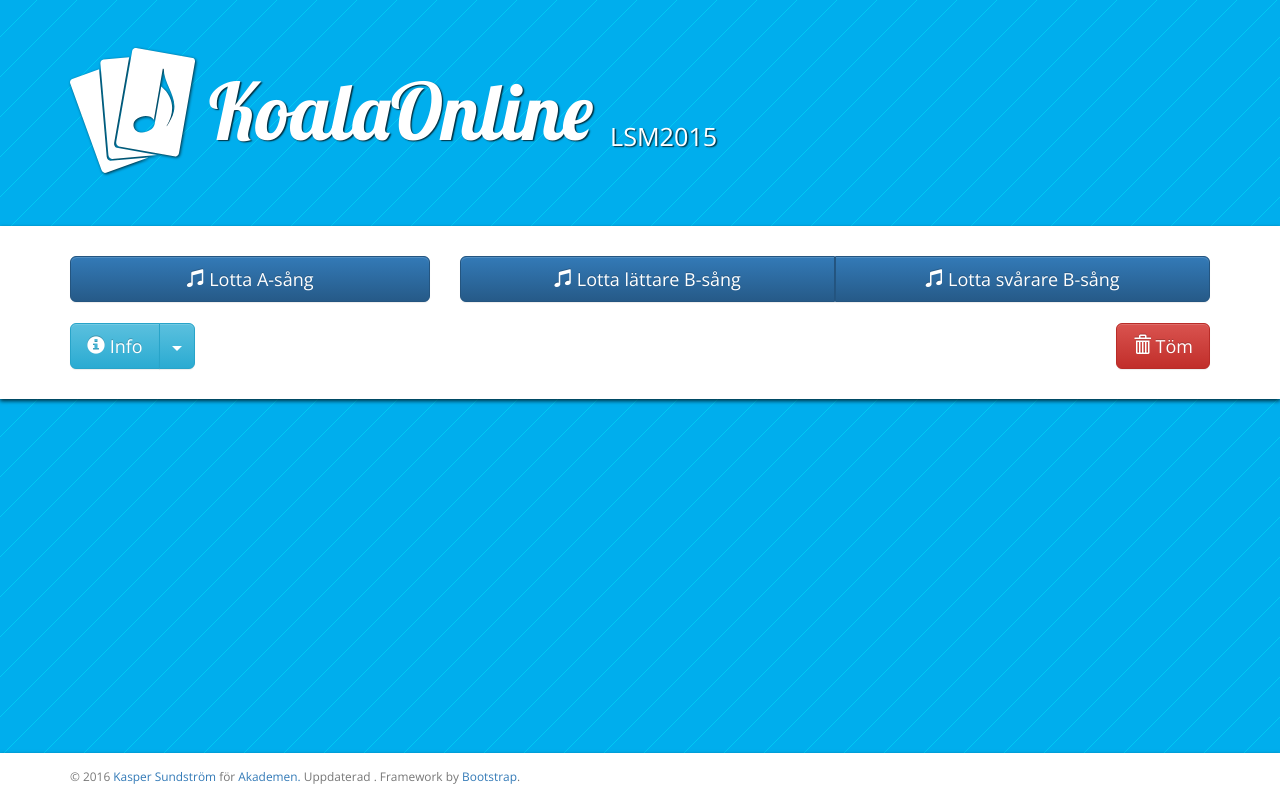
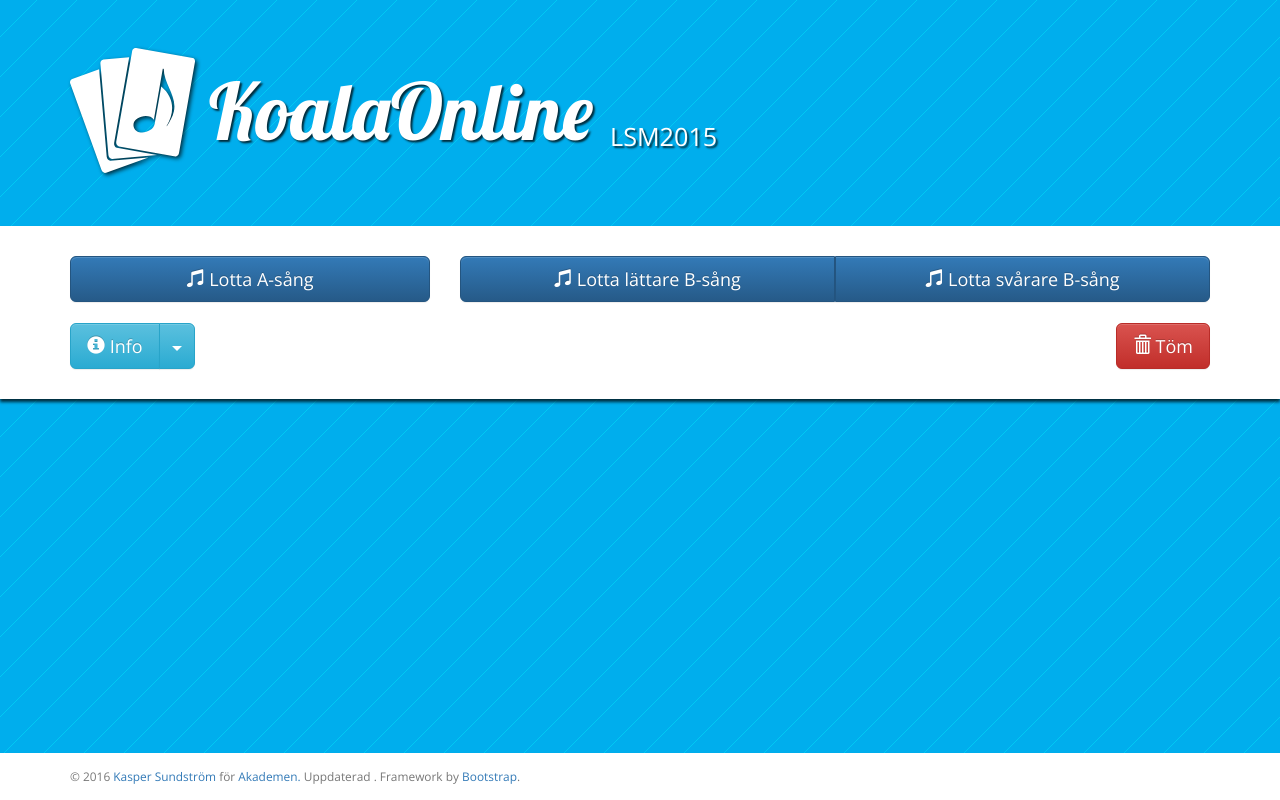
Before and after one commit to KSundstrom/koala-online, a PHP site: page / in a window 1280 px wide. Run offline with PHP 8.4, Linux system fonts and the light colour scheme; some libraries are stand-ins or nearby versions.

Commit message:
LocaleTimeString improvements and shadow cleanups

```diff
--- a/css/main.css
+++ b/css/main.css
@@ -38,16 +38,16 @@ body {
 .jumbotron {
   background-color: transparent;
   color: white;
-  text-shadow: 0.1em 0.1em 0.1em #333;
-  text-shadow: 0.1em 0.1em 0.1em rgba(0, 0, 0, 0.75);
+  text-shadow: 2px 2px 2px #333;
+  text-shadow: 2px 2px 2px rgba(0, 0, 0, 0.75);
   margin: auto;
 }
 
-#logowrap {
+#logowrapper {
   width: 125px;
   height: auto;
-  -webkit-filter: drop-shadow(0.1em 0.1em 0.1em rgba(0, 0, 0, 0.75));
-  filter: drop-shadow(0.1em 0.1em 0.1em rgba(0, 0, 0, 0.75));
+  -webkit-filter: drop-shadow(2px 2px 2px rgba(0, 0, 0, 0.75));
+  filter: drop-shadow(2px 2px 2px rgba(0, 0, 0, 0.75));
   margin: 0 1em 0 0;
 }
 
@@ -68,7 +68,7 @@ svg|path#bottomcard:hover {
 }
 
 @media print {
-  #logowrap {
+  #logowrapper {
     max-width: 72pt;
     -webkit-filter: none;
     filter: none;
@@ -78,7 +78,7 @@ svg|path#bottomcard:hover {
   }
 }
 
-#namewrap {
+#brandwrapper {
   font-family: 'Lobster', 'Helvetica Neue', Helvetica, Arial, sans-serif;
   font-size: 1.25em;
 }
@@ -88,10 +88,13 @@ h1 .small {
   font-size: 0.4em;
 }
 
+.box {
+  background-color: white;
+  box-shadow: 0 3px 3px #333;
+  box-shadow: 0 3px 3px rgba(0, 0, 0, 0.75);
+}
+
 main {
-  background-color: white;
-  box-shadow: 0 0.2rem 0.4rem #333;
-  box-shadow: 0 0.2rem 0.4rem rgba(0, 0, 0, 0.75);
   padding: 30px 0 10px;
   margin-bottom: 45px;
 }
@@ -105,9 +108,6 @@ main {
 }
 
 footer {
-  background-color: white;
-  box-shadow: 0 0.2rem 0.4rem #333;
-  box-shadow: 0 0.2rem 0.4rem rgba(0, 0, 0, 0.75);
   position: absolute;
   bottom: 0;
   width: 100%;
--- a/index.html
+++ b/index.html
@@ -22,14 +22,13 @@
     <link rel="author" type="text/plain" hreflang="en-GB" href="./humans.txt"/>
     <link rel="license" type="text/plain" hreflang="en-GB" href="./LICENSE.txt"/>
     <link rel="help" type="text/markdown" hreflang="sv-FI" href="./README.md"/>
-    <link rel="manifest" type="application/manifest+json" href="./manifest.webmanifest?v=QE55YdJ9dR"/>
+    <link rel="manifest" type="application/manifest+json" href="./manifest.webmanifest"/>
 
     <!-- Icons -->
     <link rel="apple-touch-icon" sizes="180x180" href="./icon/apple-touch-icon.png?v=QE55YdJ9dR"/>
     <link rel="icon" type="image/png" href="./icon/favicon-32x32.png?v=QE55YdJ9dR" sizes="32x32"/>
     <link rel="icon" type="image/png" href="./icon/favicon-16x16.png?v=QE55YdJ9dR" sizes="16x16"/>
     <link rel="mask-icon" href="./icon/safari-pinned-tab.svg?v=QE55YdJ9dR"/>
-    <link rel="shortcut icon" href="./favicon.ico?v=QE55YdJ9dR"/>
 
     <!-- Bootstrap 3.3.7 CSS -->
     <link rel="stylesheet" type="text/css" href="https://maxcdn.bootstrapcdn.com/bootstrap/3.3.7/css/bootstrap.min.css" integrity="sha384-BVYiiSIFeK1dGmJRAkycuHAHRg32OmUcww7on3RYdg4Va+PmSTsz/K68vbdEjh4u" crossorigin="anonymous"/>
@@ -67,7 +66,7 @@
     <!-- HEADER -->
     <header class="jumbotron">
       <div class="container">
-        <div id="logowrap" class="pull-left">
+        <div id="logowrapper" class="pull-left">
           <svg xmlns="http://www.w3.org/2000/svg" xmlns:xlink="http://www.w3.org/1999/xlink" version="1.1" viewBox="0 0 384 384">
             <title>Logotyp</title>
             <g id="cards">
@@ -78,7 +77,7 @@
           </svg>
         </div>
         <h1>
-          <span id="namewrap" title="Kind-of-a-Lottery App" lang="en" xml:lang="en">
+          <span id="brandwrapper" title="Kind-of-a-Lottery App" lang="en" xml:lang="en">
              <span property="name">Koala</span><wbr/>Online
              <meta property="alternateName" content="Kind-of-a-Lottery App"/>
           </span>
@@ -90,7 +89,7 @@
     </header>
 
     <!-- MAIN -->
-    <main>
+    <main class="box">
       <div class="container">
 
         <!-- RAFFLE BUTTONS -->
@@ -202,7 +201,7 @@
     </main>
 
     <!-- FOOTER -->
-    <footer>
+    <footer class="box">
       <div class="container">
         <div class="row">
           <div class="col-lg-12">
--- a/js/main.js
+++ b/js/main.js
@@ -44,9 +44,10 @@ function getRandomIndex( aArray ) {
 }
 
 function getLocalTime() {
-  var fullDate = new Date();
-  var localTime = fullDate.toLocaleTimeString();
-  return localTime;
+  var d = new Date();
+  var options = { hour: '2-digit', minute: '2-digit', second: '2-digit' };
+  var timeString = d.toLocaleTimeString( 'sv-FI', options );
+  return timeString;
 }
 
 /**
@@ -138,7 +139,7 @@ function initializeUI() {
       modal.find( '#modalList' ).html( songsA.join( '' ) );
     } else if ( cat === 'B' ) {
       modal.find( '#modalList' ).html( songsB.join( '' ) );
-    };
+    }
   })
 
   $( '#resetButton' ).click( function() {
```
